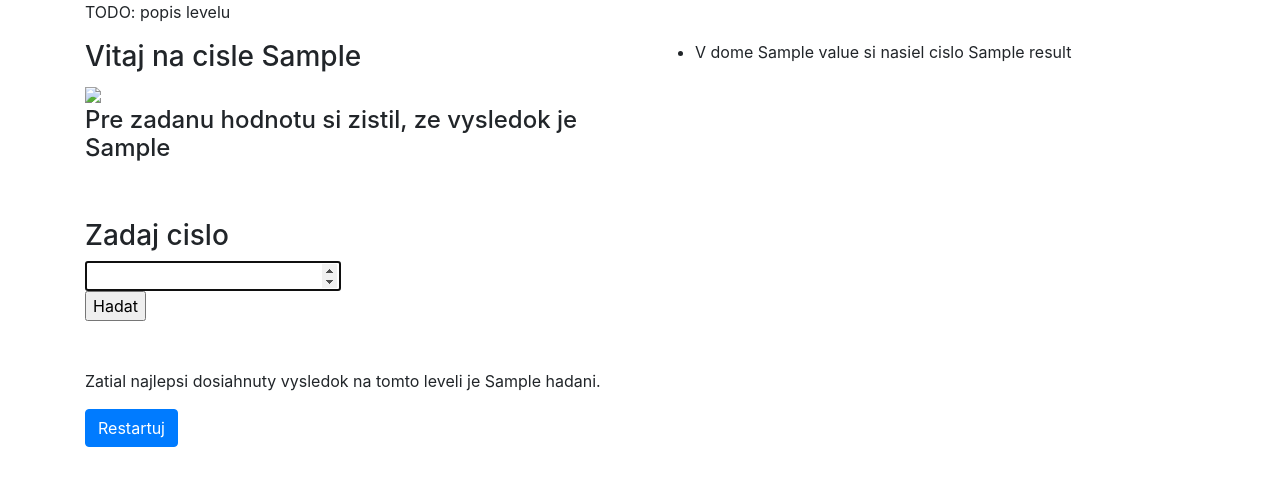
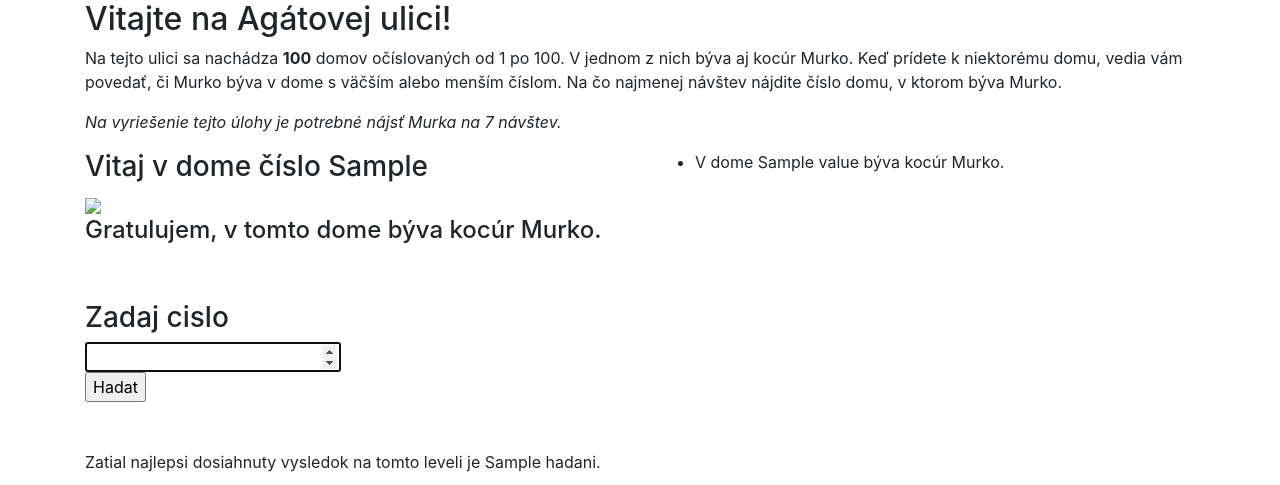
Before and after one commit to ananasj/kocurkovo, a Flask app: template templates/level0.html in a window 1280 px wide. Shown: the part 56-541 px from the top of the page. Run offline with Flask 2, Linux system fonts and the light colour scheme; the template is opened without the code that fills it: most values are stand-ins (such as "Sample title", 1, 10 or a date in 2020); some libraries are stand-ins or nearby versions.

Commit message:
upraveny level 1

```diff
--- a/templates/index.html
+++ b/templates/index.html
@@ -16,7 +16,7 @@
 		<div class="container main-content">
 
 			<nav class="navbar navbar-expand-lg navbar-dark bg-dark">
-			  <a class="navbar-brand" href="/">Mačičky</a>
+			  <a class="navbar-brand" href="{{ url_for('index') }}">Mačičky</a>
 			  <button class="navbar-toggler" type="button" data-toggle="collapse" data-target="#navbarNavAltMarkup" aria-controls="navbarNavAltMarkup" aria-expanded="false" aria-label="Toggle navigation">
 			    <span class="navbar-toggler-icon"></span>
 			  </button>
--- a/templates/level0.html
+++ b/templates/level0.html
@@ -16,7 +16,7 @@
 		<div class="container main-content">
 
 			<nav class="navbar navbar-expand-lg navbar-dark bg-dark">
-			  <a class="navbar-brand" href="/">Mačičky</a>
+			  <a class="navbar-brand" href="{{ url_for(index) }}">Mačičky</a>
 			  <button class="navbar-toggler" type="button" data-toggle="collapse" data-target="#navbarNavAltMarkup" aria-controls="navbarNavAltMarkup" aria-expanded="false" aria-label="Toggle navigation">
 			    <span class="navbar-toggler-icon"></span>
 			  </button>
@@ -35,16 +35,25 @@
 			  </div>
 			</nav>
 
-			<p>TODO: popis levelu</p>
+			<h2>Vitajte na Agátovej ulici!</h2>
+			<p>Na tejto ulici sa nachádza <strong>100</strong> domov očíslovaných od 1 po 100. V jednom z nich býva aj kocúr Murko. Keď prídete k niektorému domu, vedia vám povedať, či Murko býva v dome s väčším alebo menším číslom. Na čo najmenej návštev nájdite číslo domu, v ktorom býva Murko.</p>
+			<p><em>Na vyriešenie tejto úlohy je potrebné nájsť Murka na 7 návštev.</em></p>
 
 			<div class="row">
 				<div class="col-sm-6">
+					{% if last_guess != -1 %}
+						<h3>Vitaj v dome číslo {{ last_guess[0]}}</h3>
 
-					<h3>Vitaj na cisle {{ last_guess[0] }}</h3>
+						<img src="{{ cat_link }}" />
 
-					<img src="{{ cat_link }}" />
-
-					<h4>Pre zadanu hodnotu si zistil, ze vysledok je {{ last_guess[1] }}</h4>
+						{% if last_guess[1] < location %}
+							<h4>Kocúr Murko býva v dome s <strong>väčším</strong> číslom.</h4>
+						{% elif last_guess[1] > location %}
+							<h4>Kocúr Murko býva v dome s <strong>menším</strong> číslom.</h4>
+						{% else %}
+							<h4>Gratulujem, v tomto dome býva kocúr Murko.</h4>
+						{% endif %}
+					{% endif %}
 
 					<br/> <br/>
 					<form action = "{{ url_for('level0') }}" method = "POST">
@@ -67,7 +76,13 @@
 
 					<ul>
 						{% for value, result in guesses %}
-							<li>V dome {{ value }} si nasiel cislo {{ result }}</li>
+							{% if result < location %}
+								<li>V dome {{ value }} ti povedali, že Murko býva v dome s <strong>väčším</strong> číslom.</li>
+							{% elif result > location %}
+								<li>V dome {{ value }} ti povedali, že Murko býva v dome s <strong>menším</strong> číslom.</li>
+							{% else %}
+								<li>V dome {{ value }} býva kocúr Murko.</li>
+							{% endif %}
 						{% endfor %}
 					</ul>
 
```
